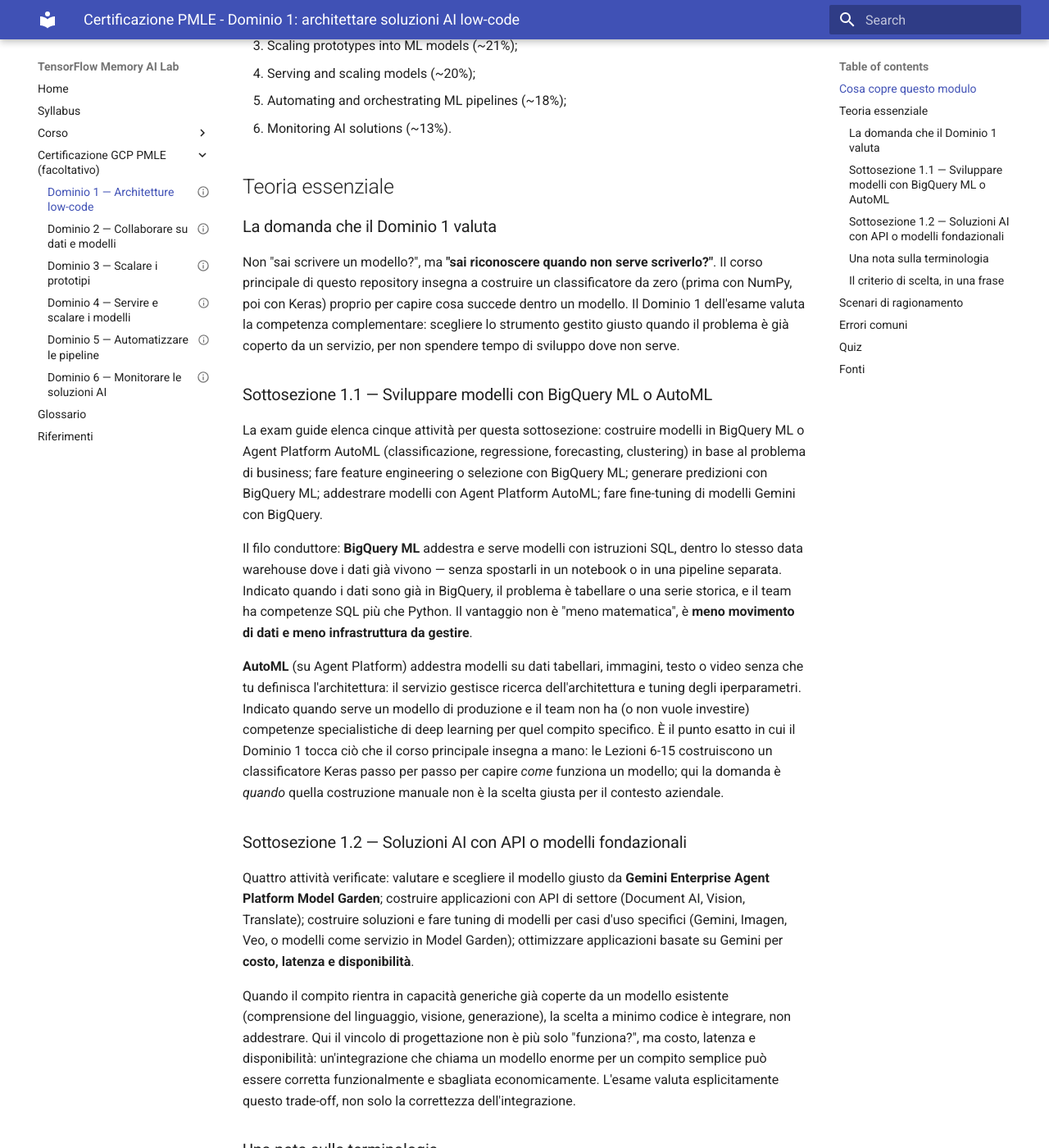
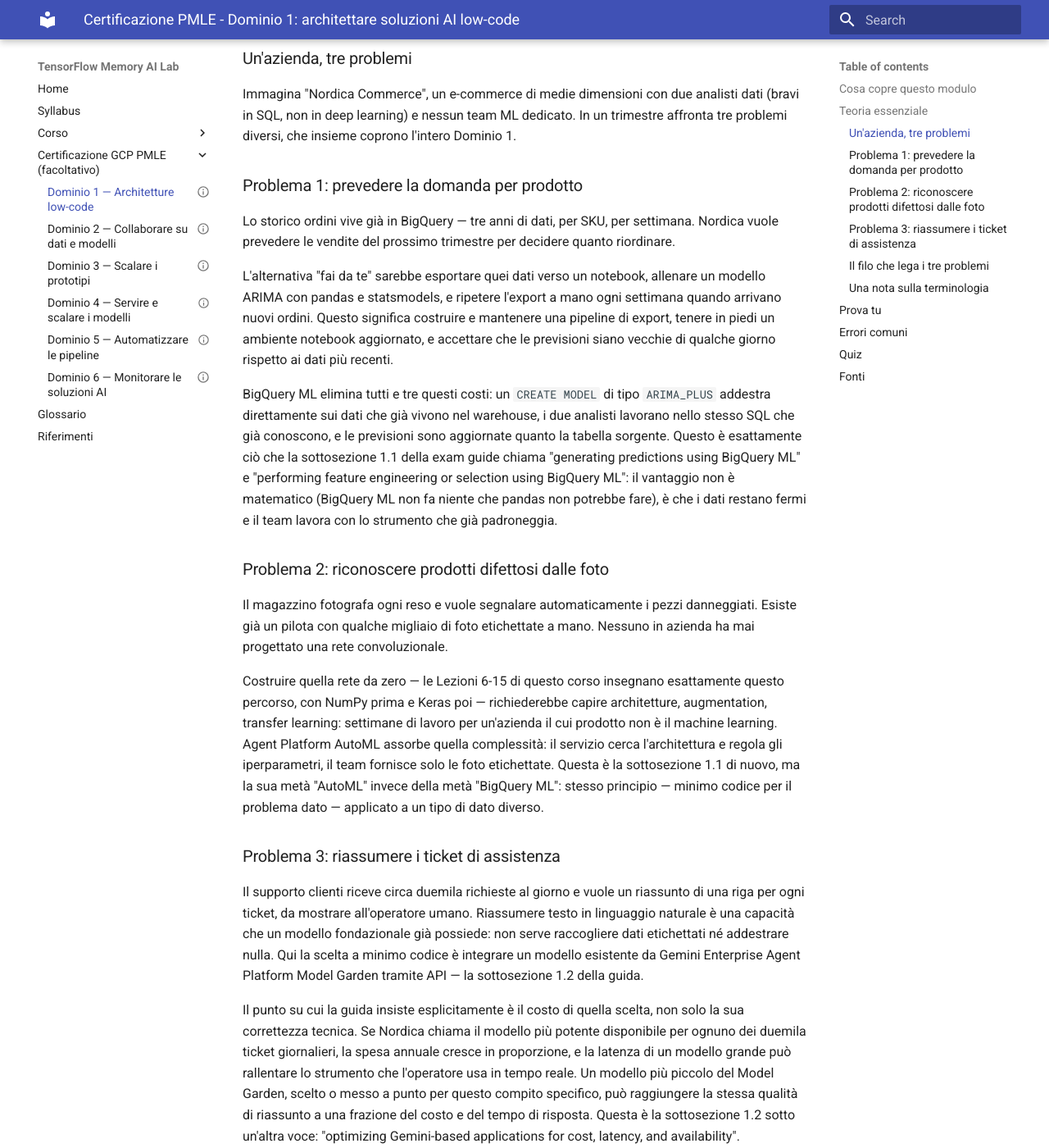
Before and after one commit to blindosbarra/tensorflow-memory-course, an MkDocs documentation site: the page built from docs/modules/pmle-01-architect-low-code-ai-solutions.md, in a window 1280 px wide and 1400 px high, scrolled down 713 px. Shown: the whole window at 82% size. Built offline with MkDocs 1.6.1 and Material for MkDocs 9.7.7, drawn with Linux system fonts in a browser that asks for light colours; some of the changed text lies outside the part shown.

Commit message:
Rework pmle-01 as a pilot for less formulaic, example-driven prose
Learner feedback: the certification lessons read as "agentic" writing —
a repeated "not X, but Y" rhetorical tic, and worked examples reduced to
one-line bullets pointing at a separate examples.md instead of being
developed where the theory is taught.

Rewrote pmle-01 around a single running example (a fictional company,
Nordica Commerce) worked through inline for both subsections, with
concrete specifics (data location, team skills, cost of the naive
alternative) instead of terse guide-bullet paraphrase. Added an unsolved
"Prova tu" scenario before the quiz. Synced knowledge/.../examples.md to
the same scenarios for consistency between the research pack and the
published page.

Not yet applied to pmle-02..06 — pending confirmation that this direction
reads better before repeating it five more times.

```diff
--- a/docs/modules/pmle-01-architect-low-code-ai-solutions.md
+++ b/docs/modules/pmle-01-architect-low-code-ai-solutions.md
@@ -15,159 +15,174 @@ sources:
 # Certificazione PMLE — Dominio 1: architettare soluzioni AI low-code
 
 !!! note "Stato: contenuto principale verificato su fonte primaria"
-    Il contenuto di questa lezione (pesi dei domini, sottosezioni 1.1 e
-    1.2, terminologia "Gemini Enterprise Agent Platform") è verificato
-    parola per parola contro il testo della exam guide ufficiale Google
-    Cloud, fornito direttamente dallo studente. Un solo dettaglio
-    supplementare — la sintassi SQL esatta di BigQuery ML (`CREATE
-    MODEL`, `ML.PREDICT`) — resta da riverificare sulla documentazione di
-    prodotto corrente, non raggiungibile da questa sessione di lavoro; è
-    segnalato dove compare. Dettaglio in `course/research_gaps.md`.
+    Pesi dei domini, sottosezioni 1.1/1.2 e terminologia "Gemini
+    Enterprise Agent Platform" sono verificati parola per parola contro
+    la exam guide ufficiale, fornita dallo studente. Un solo dettaglio —
+    la sintassi SQL esatta di BigQuery ML (`CREATE MODEL`, `ML.PREDICT`)
+    — resta da riverificare sulla documentazione di prodotto corrente,
+    non raggiungibile da questa sessione; è segnalato dove compare.
+    Dettaglio in `course/research_gaps.md`.
 
 ## Cosa copre questo modulo
 
-Un blocco **supplementare e facoltativo**, fuori dalla progressione
+Un blocco supplementare e facoltativo, fuori dalla progressione
 obbligatoria del corso (che resta: dati → tensori → Keras → embedding →
 memoria → Transformer → LoRA → pipeline → capstone). Copre la letteratura
 ufficiale della certificazione *Professional Machine Learning Engineer*
-(PMLE) di Google Cloud: teoria pura, **nessun notebook, nessuna
-credenziale cloud**, coerente con il principio del corso di non richiedere
-mai accesso a servizi a pagamento per progredire.
+di Google Cloud: teoria pura, nessun notebook, nessuna credenziale cloud.
 
-L'esame valuta sei domini (fonte: exam guide ufficiale, pesi verificati
-verbatim):
-
-1. **Architecting low-code AI solutions** (~13%) — questo modulo;
-2. Collaborating within and across teams to manage data and models (~16%);
-3. Scaling prototypes into ML models (~21%);
-4. Serving and scaling models (~20%);
-5. Automating and orchestrating ML pipelines (~18%);
-6. Monitoring AI solutions (~13%).
+L'esame valuta sei domini, con pesi ufficiali dalla exam guide: Architect
+low-code AI solutions (~13%, questo modulo), Collaborate within and
+across teams to manage data and models (~16%), Scale prototypes into ML
+models (~21%), Serve and scale models (~20%), Automate and orchestrate
+ML pipelines (~18%), Monitor AI solutions (~13%).
 
 ## Teoria essenziale
 
-### La domanda che il Dominio 1 valuta
+### Un'azienda, tre problemi
 
-Non "sai scrivere un modello?", ma **"sai riconoscere quando non serve
-scriverlo?"**. Il corso principale di questo repository insegna a
-costruire un classificatore da zero (prima con NumPy, poi con Keras)
-proprio per capire cosa succede dentro un modello. Il Dominio 1 dell'esame
-valuta la competenza complementare: scegliere lo strumento gestito giusto
-quando il problema è già coperto da un servizio, per non spendere tempo di
-sviluppo dove non serve.
+Immagina "Nordica Commerce", un e-commerce di medie dimensioni con due
+analisti dati (bravi in SQL, non in deep learning) e nessun team ML
+dedicato. In un trimestre affronta tre problemi diversi, che insieme
+coprono l'intero Dominio 1.
 
-### Sottosezione 1.1 — Sviluppare modelli con BigQuery ML o AutoML
+### Problema 1: prevedere la domanda per prodotto
 
-La exam guide elenca cinque attività per questa sottosezione: costruire
-modelli in BigQuery ML o Agent Platform AutoML (classificazione,
-regressione, forecasting, clustering) in base al problema di business;
-fare feature engineering o selezione con BigQuery ML; generare predizioni
-con BigQuery ML; addestrare modelli con Agent Platform AutoML; fare
-fine-tuning di modelli Gemini con BigQuery.
+Lo storico ordini vive già in BigQuery — tre anni di dati, per SKU, per
+settimana. Nordica vuole prevedere le vendite del prossimo trimestre per
+decidere quanto riordinare.
 
-Il filo conduttore: **BigQuery ML** addestra e serve modelli con
-istruzioni SQL, dentro lo stesso data warehouse dove i dati già vivono —
-senza spostarli in un notebook o in una pipeline separata. Indicato
-quando i dati sono già in BigQuery, il problema è tabellare o una serie
-storica, e il team ha competenze SQL più che Python. Il vantaggio non è
-"meno matematica", è **meno movimento di dati e meno infrastruttura da
-gestire**.
+L'alternativa "fai da te" sarebbe esportare quei dati verso un notebook,
+allenare un modello ARIMA con pandas e statsmodels, e ripetere l'export a
+mano ogni settimana quando arrivano nuovi ordini. Questo significa
+costruire e mantenere una pipeline di export, tenere in piedi un ambiente
+notebook aggiornato, e accettare che le previsioni siano vecchie di
+qualche giorno rispetto ai dati più recenti.
 
-**AutoML** (su Agent Platform) addestra modelli su dati tabellari,
-immagini, testo o video senza che tu definisca l'architettura: il
-servizio gestisce ricerca dell'architettura e tuning degli iperparametri.
-Indicato quando serve un modello di produzione e il team non ha (o non
-vuole investire) competenze specialistiche di deep learning per quel
-compito specifico. È il punto esatto in cui il Dominio 1 tocca ciò che il
-corso principale insegna a mano: le Lezioni 6-15 costruiscono un
-classificatore Keras passo per passo per capire *come* funziona un
-modello; qui la domanda è *quando* quella costruzione manuale non è la
-scelta giusta per il contesto aziendale.
+BigQuery ML elimina tutti e tre questi costi: un `CREATE MODEL` di tipo
+`ARIMA_PLUS` addestra direttamente sui dati che già vivono nel warehouse,
+i due analisti lavorano nello stesso SQL che già conoscono, e le
+previsioni sono aggiornate quanto la tabella sorgente. Questo è
+esattamente ciò che la sottosezione 1.1 della exam guide chiama
+"generating predictions using BigQuery ML" e "performing feature
+engineering or selection using BigQuery ML": il vantaggio non è
+matematico (BigQuery ML non fa niente che pandas non potrebbe fare), è
+che i dati restano fermi e il team lavora con lo strumento che già
+padroneggia.
 
-### Sottosezione 1.2 — Soluzioni AI con API o modelli fondazionali
+### Problema 2: riconoscere prodotti difettosi dalle foto
 
-Quattro attività verificate: valutare e scegliere il modello giusto da
-**Gemini Enterprise Agent Platform Model Garden**; costruire applicazioni
-con API di settore (Document AI, Vision, Translate); costruire soluzioni
-e fare tuning di modelli per casi d'uso specifici (Gemini, Imagen, Veo, o
-modelli come servizio in Model Garden); ottimizzare applicazioni basate
-su Gemini per **costo, latenza e disponibilità**.
+Il magazzino fotografa ogni reso e vuole segnalare automaticamente i pezzi
+danneggiati. Esiste già un pilota con qualche migliaio di foto etichettate
+a mano. Nessuno in azienda ha mai progettato una rete convoluzionale.
 
-Quando il compito rientra in capacità generiche già coperte da un modello
-esistente (comprensione del linguaggio, visione, generazione), la scelta
-a minimo codice è integrare, non addestrare. Qui il vincolo di
-progettazione non è più solo "funziona?", ma costo, latenza e
-disponibilità: un'integrazione che chiama un modello enorme per un
-compito semplice può essere corretta funzionalmente e sbagliata
-economicamente. L'esame valuta esplicitamente questo trade-off, non solo
-la correttezza dell'integrazione.
+Costruire quella rete da zero — le Lezioni 6-15 di questo corso insegnano
+esattamente questo percorso, con NumPy prima e Keras poi — richiederebbe
+capire architetture, augmentation, transfer learning: settimane di lavoro
+per un'azienda il cui prodotto non è il machine learning. Agent Platform
+AutoML assorbe quella complessità: il servizio cerca l'architettura e
+regola gli iperparametri, il team fornisce solo le foto etichettate.
+Questa è la sottosezione 1.1 di nuovo, ma la sua metà "AutoML" invece
+della metà "BigQuery ML": stesso principio — minimo codice per il
+problema dato — applicato a un tipo di dato diverso.
+
+### Problema 3: riassumere i ticket di assistenza
+
+Il supporto clienti riceve circa duemila richieste al giorno e vuole un
+riassunto di una riga per ogni ticket, da mostrare all'operatore umano.
+Riassumere testo in linguaggio naturale è una capacità che un modello
+fondazionale già possiede: non serve raccogliere dati etichettati né
+addestrare nulla. Qui la scelta a minimo codice è integrare un modello
+esistente da Gemini Enterprise Agent Platform Model Garden tramite API —
+la sottosezione 1.2 della guida.
+
+Il punto su cui la guida insiste esplicitamente è il costo di quella
+scelta, non solo la sua correttezza tecnica. Se Nordica chiama il modello
+più potente disponibile per ognuno dei duemila ticket giornalieri, la
+spesa annuale cresce in proporzione, e la latenza di un modello grande può
+rallentare lo strumento che l'operatore usa in tempo reale. Un modello più
+piccolo del Model Garden, scelto o messo a punto per questo compito
+specifico, può raggiungere la stessa qualità di riassunto a una frazione
+del costo e del tempo di risposta. Questa è la sottosezione 1.2 sotto
+un'altra voce: "optimizing Gemini-based applications for cost, latency,
+and availability".
+
+### Il filo che lega i tre problemi
+
+In ciascuno dei tre casi la domanda non era "quale modello è più
+accurato", ma "quale strumento risolve questo problema con il minimo
+sforzo di sviluppo, dati i vincoli reali": dove vivono i dati, che
+competenze ha il team, quanto costa servire la soluzione in produzione.
+La exam guide chiama questo il Dominio 1 perché è la prima decisione da
+prendere, prima ancora di scrivere una riga di codice: BigQuery ML,
+AutoML o un'API già pronta, in base al problema che si ha davanti — non
+per abitudine o per preferenza personale.
 
 ### Una nota sulla terminologia
 
 La exam guide usa sistematicamente "Gemini Enterprise Agent Platform"
-(spesso abbreviato "Agent Platform" nei singoli bullet) come nome della
-piattaforma gestita — il nome usato in edizioni precedenti della guida per
-lo stesso ambito era "Vertex AI". Questa lezione usa la terminologia
-esatta della guida attuale. Il rapporto storico preciso tra i due nomi non
-è affermato dalla guida stessa e non viene quindi affermato qui.
+(spesso abbreviato "Agent Platform" nei bullet) per la piattaforma gestita
+che in edizioni precedenti della guida si chiamava "Vertex AI". Questa
+lezione usa la terminologia della guida attuale. Il rapporto storico
+preciso tra i due nomi non è affermato dalla guida stessa, quindi non
+viene affermato qui.
 
-### Il criterio di scelta, in una frase
+## Prova tu
 
-Per ogni scenario del Dominio 1, la domanda guida è: *qual è lo strumento
-con il minimo codice sufficiente a risolvere questo specifico problema,
-dati i vincoli di dove stanno i dati, che competenze ha il team, e quanto
-costa servirlo?* Non esiste una risposta universale — esiste il criterio
-per arrivarci.
+Nordica apre un nuovo canale B2B e vuole stimare, per ogni cliente
+business, la probabilità che rinnovi il contratto annuale. I dati (storico
+ordini, ticket di supporto, data dell'ultimo contatto commerciale) vivono
+in tre tabelle BigQuery diverse, già collegate da una chiave cliente.
+Nessuno in azienda ha esperienza di deep learning, e serve un primo
+modello funzionante entro una settimana.
 
-## Scenari di ragionamento
-
-(Dettagliati in `knowledge/pmle-01-architect-low-code-ai-solutions/examples.md`.)
-
-- Storico vendite già in BigQuery, previsione trimestrale per prodotto →
-  BigQuery ML con un modello di forecasting, non l'esportazione dei dati.
-- Classificazione di immagini prodotto (difettoso/integro), nessun team
-  di computer vision, poche migliaia di immagini etichettate → AutoML per
-  immagini, non una rete convoluzionale scritta da zero.
-- Riassunto di ticket di supporto, compito generico di linguaggio →
-  integrazione di un modello fondazionale esistente da Model Garden,
-  valutando costo/latenza, non addestramento dedicato.
+Prima di leggere le risposte del quiz sotto, prova a rispondere: quale
+strumento useresti, e perché — con quali vincoli specifici di questo
+scenario la tua scelta si allinea?
 
 ## Errori comuni
 
-- Scegliere sempre la soluzione custom per abitudine, anche quando uno
-  strumento gestito basta e costa meno tempo.
+- Scegliere sempre la soluzione custom per abitudine: nel Problema 2 di
+  Nordica, costruire una CNN da zero avrebbe richiesto settimane per un
+  guadagno di accuratezza che l'azienda non aveva chiesto.
 - Confondere "basso codice" con "nessuna competenza richiesta": scegliere
-  bene richiede comunque capire il tipo di problema e i vincoli di
-  costo/latenza.
+  tra BigQuery ML, AutoML e un modello fondazionale richiede comunque
+  capire il tipo di problema e i vincoli di costo/latenza — è una
+  decisione, non un default.
 - Trattare la sintassi SQL esatta di BigQuery ML come materiale d'esame
-  verificato: la guida valuta l'attività svolta, non i nomi di istruzione
-  precisi (vedi riquadro in cima alla pagina).
+  verificato: la guida valuta l'attività svolta ("generating predictions
+  using BigQuery ML"), non i nomi di istruzione precisi (vedi riquadro in
+  cima alla pagina).
 
 ## Quiz
 
-1. Un'azienda ha dati di vendita tabellari già in BigQuery e vuole un
-   modello di forecasting. Quale strumento ha il minor costo di sviluppo,
-   e perché?
-2. Perché "basso codice" non significa "nessuna competenza richiesta"?
-3. Un'integrazione con un modello fondazionale esistente è funzionalmente
-   corretta ma molto costosa per un compito semplice. È comunque la scelta
-   giusta secondo i criteri di questo dominio?
+1. Perché BigQuery ML, nel Problema 1 di Nordica, è più economico di un
+   modello ARIMA allenato in un notebook — anche se il modello sottostante
+   è lo stesso tipo di algoritmo?
+2. Nel Problema 3, perché la scelta del modello fondazionale non si ferma
+   a "questo modello sa riassumere bene i ticket"?
+3. Nello scenario B2B di "Prova tu", quale strumento risponde meglio ai
+   vincoli (dati già in BigQuery, nessuna competenza di deep learning,
+   una settimana di tempo)?
 
 <details>
 <summary><b>Apri le risposte</b></summary>
 
-1. BigQuery ML: i dati non devono uscire dal warehouse, e il problema
-   (serie storica tabellare) è esattamente il caso d'uso elencato nella
-   sottosezione 1.1 della exam guide.
-2. Perché scegliere tra BigQuery ML, AutoML e un modello fondazionale
-   richiede comunque capire il tipo di problema (classificazione vs
-   forecasting vs compito generico di linguaggio) e i vincoli operativi
-   (dove sono i dati, costo, latenza): il "basso codice" riduce lo sforzo
-   di implementazione, non la necessità di capire il problema.
-3. No: la sottosezione 1.2 valuta esplicitamente costo, latenza e
-   disponibilità come vincoli di progettazione, non solo la correttezza
-   funzionale. Una soluzione che funziona ma costa troppo per il compito
-   non è la scelta giusta.
+1. Non per la matematica del modello (ARIMA resta ARIMA), ma perché
+   evita tre costi nascosti: una pipeline di export dati da mantenere, un
+   ambiente notebook da tenere aggiornato, e previsioni che invecchiano
+   tra un export e l'altro. BigQuery ML addestra dove i dati già vivono.
+2. Perché la sottosezione 1.2 valuta esplicitamente costo, latenza e
+   disponibilità come vincoli di progettazione. Un modello che riassume
+   bene ma costa troppo per duemila chiamate al giorno, o risponde troppo
+   lentamente per lo strumento dell'operatore, non è la scelta giusta
+   anche se tecnicamente funziona.
+3. BigQuery ML: i dati sono già collegati in tre tabelle dello stesso
+   warehouse (nessun export da costruire), il problema è di
+   classificazione tabellare (probabilità di rinnovo), e un `CREATE
+   MODEL` di tipo `LOGISTIC_REG` o `BOOSTED_TREE_CLASSIFIER` è alla
+   portata di un team senza competenze di deep learning in molto meno di
+   una settimana.
 
 </details>
 
```
Also changed, not shown: knowledge/pmle-01-architect-low-code-ai-solutions/examples.md (+43 -20 lines).
